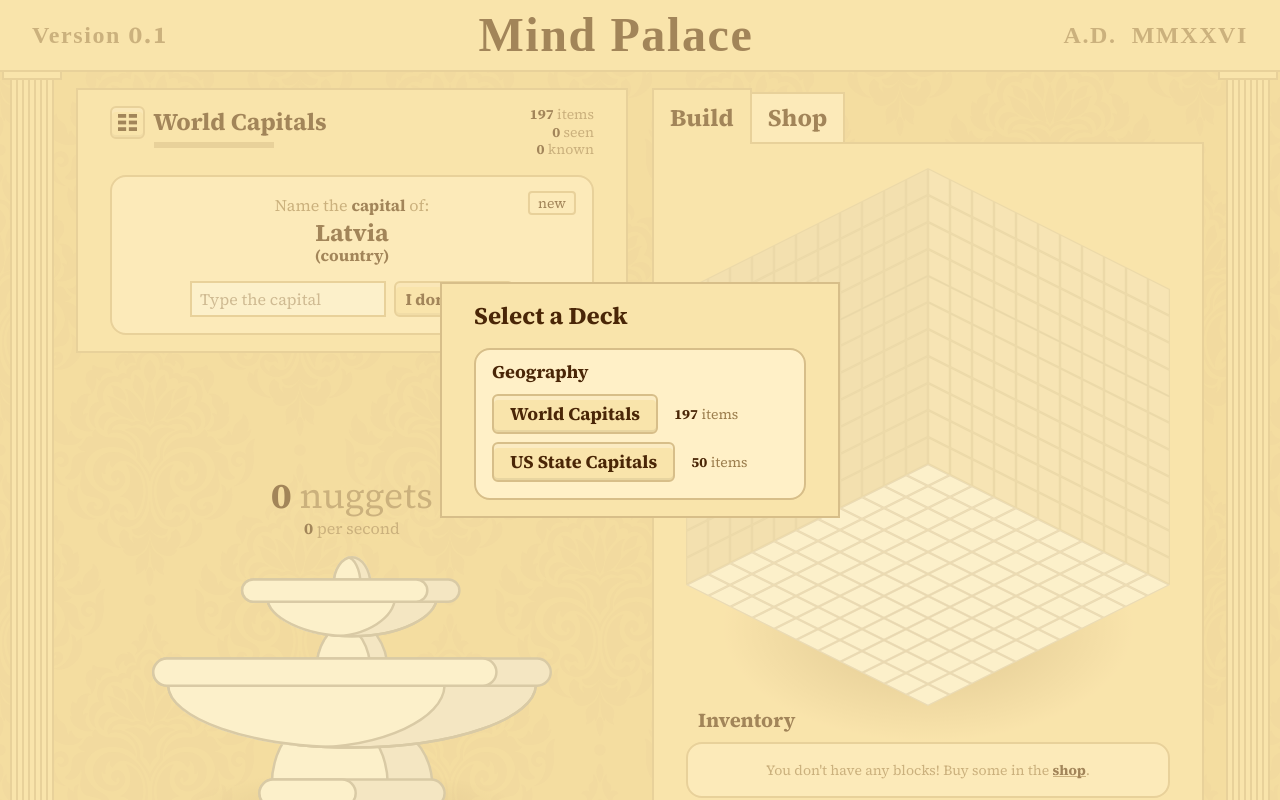
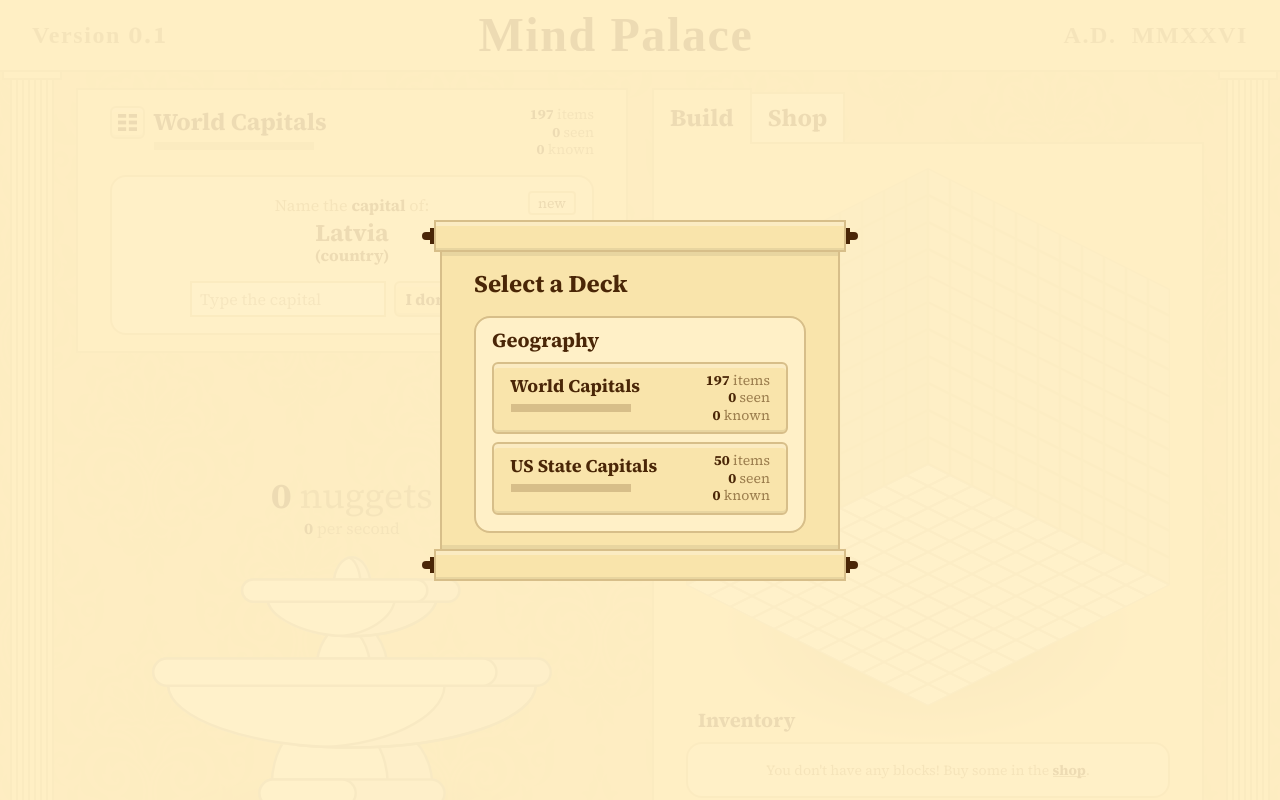
Before and after one commit to adamaaronson/mind-palace, a React (Vite) app: page / in a window 1280 px wide. Built offline with nearby package versions, Linux system fonts and the light colour scheme; a web font is replaced by a local one.

Commit message:
Add scroll looking modal

```diff
--- a/src/components/App.tsx
+++ b/src/components/App.tsx
@@ -23,7 +23,7 @@ import { nuggetParticleReducer } from "./NuggetParticleReducer";
 import DeckSelector from "./DeckSelector";
 
 export default function App() {
-  const [deck, setDeck] = useState<Deck>(decks[0]);
+  const [deck, setDeck] = useState<Deck>(decks.Geography[0]);
   const [showingDeckSelector, setShowingDeckSelector] = useState(true);
   const [cardQueue, setCardQueue] = useState<CardQueue>(() =>
     createCardQueue(deck)
@@ -145,6 +145,7 @@ export default function App() {
       {showingDeckSelector && (
         <DeckSelector
           decks={decks}
+          cardQueue={cardQueue}
           onSelectDeck={(deck) => selectDeck(deck)}
           onClose={() => setShowingDeckSelector(false)}
         />
@@ -158,6 +159,7 @@ export default function App() {
                 <DeckInfo
                   deck={deck}
                   cardQueue={cardQueue}
+                  showDeckSelector
                   onClickDeckSelector={() => setShowingDeckSelector(true)}
                 />
                 <QuestionCard
--- a/src/components/DeckInfo.tsx
+++ b/src/components/DeckInfo.tsx
@@ -4,17 +4,26 @@ import { type CardQueue } from "../types/memory";
 interface DeckInfoProps {
   deck: Deck;
   cardQueue: CardQueue;
-  onClickDeckSelector: () => void;
+  showDeckSelector?: boolean;
+  small?: boolean;
+  onClickDeckSelector?: () => void;
 }
 
 export default function DeckInfo(props: DeckInfoProps) {
-  const { deck, cardQueue, onClickDeckSelector } = props;
+  const {
+    deck,
+    cardQueue,
+    showDeckSelector = false,
+    small = false,
+    onClickDeckSelector,
+  } = props;
   const numItems = deck.facts.length;
   const numSeen = cardQueue.cards.filter((card) => card.seen).length;
   const numKnown = cardQueue.cards.filter((card) => card.known).length;
   return (
-    <div className="flex justify-between">
+    <div className="flex justify-between flex-wrap gap-y-2">
       <div className="flex flex-row items-start gap-2">
+        {showDeckSelector && (
           <button
             className="text-2xl button-boring p-1.5!"
             onClick={onClickDeckSelector}
@@ -24,20 +33,23 @@ export default function DeckInfo(props: DeckInfoProps) {
               src="hamburger.svg"
             ></img>
           </button>
-        <h3 className="text-2xl font-bold">
-          {deck.title}
-          <div className="h-1.5 w-30 bg-taupe mt-1 ml-px">
+        )}
+        <h3 className={`text-2xl font-bold ${small ? "text-lg!" : ""}`}>
+          <div>{deck.title}</div>
+          <div
+            className={`h-2 w-40 bg-taupe mt-1 ml-px ${small ? "w-30!" : ""}`}
+          >
             <div
               className="bg-text-dark h-full"
               style={{
-                width: `${(numKnown / numItems) * 120}px`,
+                width: `${(numKnown / numItems) * 100}%`,
               }}
             ></div>
           </div>
         </h3>
       </div>
 
-      <div className="text-text-light text-right leading-tight text-sm">
+      <div className="text-text-light text-right leading-tight text-sm font-normal">
         <p>
           <span className="font-bold text-text-dark">{numItems}</span> items
         </p>
--- a/src/components/DeckSelector.tsx
+++ b/src/components/DeckSelector.tsx
@@ -1,32 +1,36 @@
 import type { Deck } from "../types/knowledge";
+import type { CardQueue } from "../types/memory";
+import DeckInfo from "./DeckInfo";
 import { Modal } from "./Modal";
 
 interface DeckSelectorProps {
-  decks: Deck[];
+  decks: Record<string, Deck[]>;
+  cardQueue: CardQueue;
   onSelectDeck: (deck: Deck) => void;
   onClose: () => void;
 }
 
 export default function DeckSelector(props: DeckSelectorProps) {
-  const { decks, onSelectDeck, onClose } = props;
+  const { decks, cardQueue, onSelectDeck, onClose } = props;
   return (
     <Modal title="Select a Deck" onClose={onClose} className="w-100">
-      <div className="flex flex-col items-start gap-2 rounded-2xl bg-light-light border-standard p-4 pt-2">
-        <div className="font-bold text-lg">Geography</div>
-        {decks.map((deck) => (
-          <div className="flex flex-row gap-4 items-center" key={deck.id}>
-            <button
-              className="inline-block button-boring font-bold text-lg text-left"
-              onClick={() => onSelectDeck(deck)}
-            >
-              {deck.title}
-            </button>
-            <span className="text-text-light text-sm">
-              <span className="font-bold text-text-dark">
-                {deck.facts.length}
-              </span>{" "}
-              items
-            </span>
+      <div className="flex flex-col gap-2 rounded-2xl bg-light-light border-standard p-4 pt-2">
+        {Object.entries(decks).map(([category, categoryDecks]) => (
+          <div className="flex flex-col gap-2" key={category}>
+            <div className="font-bold text-xl">{category}</div>
+            {categoryDecks.map((deck) => (
+              <button
+                className="inline-block button-boring p-2 px-4 font-bold text-lg text-left"
+                onClick={() => onSelectDeck(deck)}
+              >
+                <DeckInfo
+                  deck={deck}
+                  cardQueue={cardQueue}
+                  small
+                  onClickDeckSelector={() => {}}
+                />
+              </button>
+            ))}
           </div>
         ))}
       </div>
--- a/src/components/Modal.tsx
+++ b/src/components/Modal.tsx
@@ -10,14 +10,20 @@ export function Modal(props: ModalProps) {
   return (
     <div className="fixed w-full h-full top-0 left-0 flex justify-center items-center z-50 p-4">
       <div
-        className="fixed w-full h-full top-0 left-0 bg-light opacity-50 z-51"
+        className="fixed w-full h-full top-0 left-0 bg-light-light opacity-90 z-51"
         onClick={onClose}
       ></div>
       <div
-        className={`bg-light border-standard p-4 px-8 min-w-0 z-52 ${className}`}
+        className={`bg-light border-standard p-4 px-8 min-w-0 z-52 relative inset-shadow-scroll ${className}`}
       >
+        <div className="absolute top-0 w-[calc(100%+40px)] h-2 -left-5 bg-text-dark -translate-y-5 rounded-full"></div>
+        <div className="absolute top-0 w-[calc(100%+24px)] h-4 -left-3 bg-text-dark -translate-y-6"></div>
+        <div className="absolute top-0 w-[calc(100%+16px)] h-8 border-standard -left-2 bg-light -translate-y-full inset-shadow-glossy"></div>
         <div className="font-bold text-2xl mb-4">{title}</div>
         {children}
+        <div className="absolute top-full w-[calc(100%+40px)] h-2 -left-5 bg-text-dark translate-y-3 rounded-full"></div>
+        <div className="absolute top-full w-[calc(100%+24px)] h-4 -left-3 bg-text-dark translate-y-2"></div>
+        <div className="absolute top-full w-[calc(100%+16px)] h-8 border-standard -left-2 bg-light inset-shadow-glossy"></div>
       </div>
     </div>
   );
--- a/src/decks/decks.tsx
+++ b/src/decks/decks.tsx
@@ -2,9 +2,11 @@ import usStateCapitals from "./json/us_state_capitals.json";
 import worldCapitals from "./json/world_capitals.json";
 import type { Deck } from "../types/knowledge";
 
-const decks: Deck[] = [
-  { id: 0, ...worldCapitals },
-  { id: 1, ...usStateCapitals },
-];
+const decks: Record<string, Deck[]> = {
+  Geography: [
+    { id: 0, ...worldCapitals },
+    { id: 1, ...usStateCapitals },
+  ],
+};
 
 export default decks;
--- a/src/index.css
+++ b/src/index.css
@@ -20,6 +20,9 @@
 
   --inset-shadow-glossy: inset 0px -2px 0px #00000011,
     inset 0px 4px 0px #ffffff44;
+
+  --inset-shadow-scroll: inset 0px -4px 0px #00000011,
+    inset 0px 4px 0px #00000011;
 }
 
 @utility border-standard {
```
Lines whose indentation alone changed are shown as unchanged.
